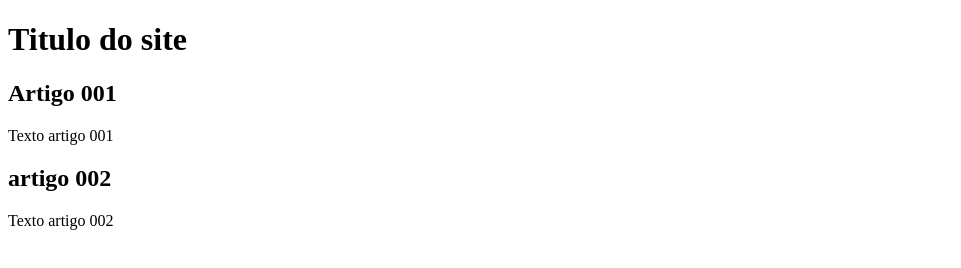
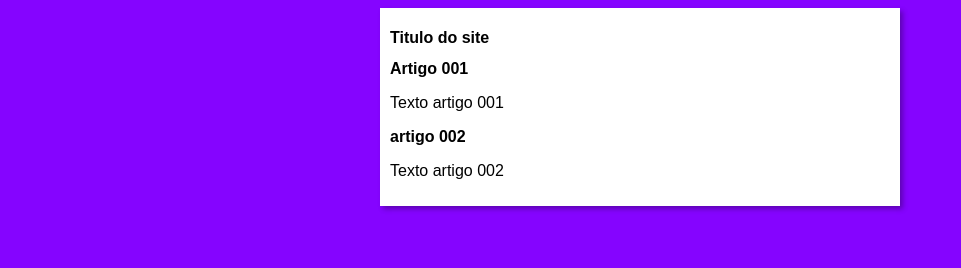
Before and after one commit to AntonyMaiko/projetct-site, a plain HTML site: page index.html in a window 1280 px wide. Shown: the whole page, without its empty margins (0-961 px from the left). Drawn offline with Linux system fonts and the light colour scheme.

Commit message:
iniciei o designn

```diff
--- /dev/null
+++ b/estilos/style.css
@@ -0,0 +1,14 @@
+* {
+    font-family: Arial, Helvetica, sans-serif;
+    font-size: 16px;
+}
+body{
+    background-color: rgb(133, 4, 255);
+}
+main {
+    background-color: white;
+    width: 500px;
+    margin: auto;
+    padding: 10px;
+    box-shadow: 3px 3px 5px rgba(0, 0, 0, 0.301);
+}
--- a/index.html
+++ b/index.html
@@ -5,6 +5,7 @@
     <meta http-equiv="X-UA-Compatible" content="IE=edge">
     <meta name="viewport" content="width=device-width, initial-scale=1.0">
     <title>My site</title>
+    <link rel="stylesheet" href="estilos/style.css">
 </head>
 <body>
     <main>
```
